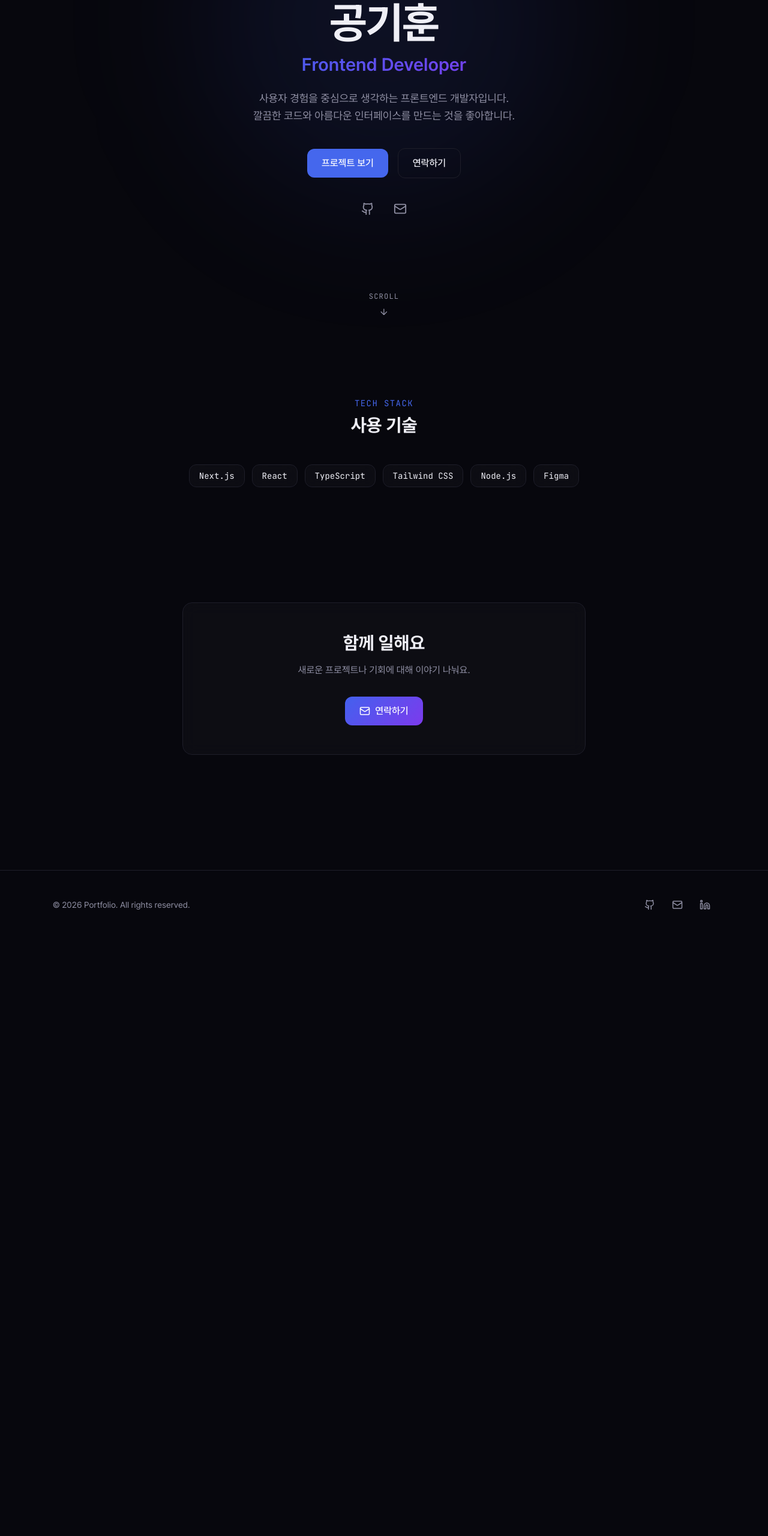
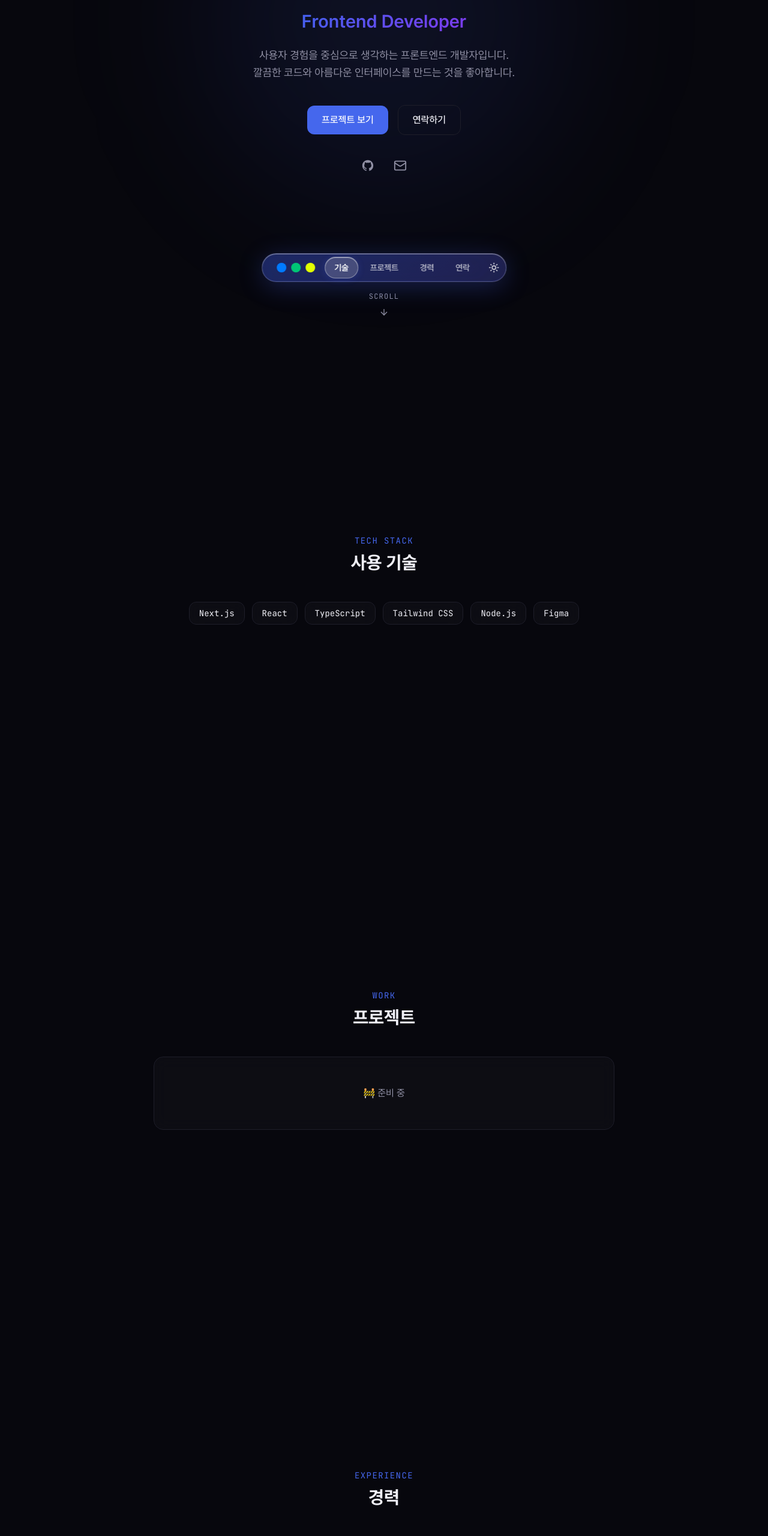
Before and after one commit to a1rhun/portFolio, a Next.js app: page / in a window 1280 px wide. Shown: the part 234-2794 px from the top of the page at 60% size. Before the commit the page ends 1799 px from the top, so only its background shows below. Built offline with nearby package versions, Linux system fonts and the light colour scheme.

Commit message:
feat: #2 홈 페이지를 싱글 페이지 스크롤 레이아웃으로 전환

```diff
--- a/app/page.tsx
+++ b/app/page.tsx
@@ -1,23 +1,35 @@
 "use client";
 
 import { motion } from "framer-motion";
-import { ArrowDown, Github, Mail } from "lucide-react";
-import Link from "next/link";
+import { ArrowDown, Mail } from "lucide-react";
+
+function GithubIcon({ size = 22 }: { size?: number }) {
+  return (
+    <svg width={size} height={size} viewBox="0 0 24 24" fill="currentColor" aria-hidden="true">
+      <path d="M12 2C6.477 2 2 6.484 2 12.017c0 4.425 2.865 8.18 6.839 9.504.5.092.682-.217.682-.483 0-.237-.008-.868-.013-1.703-2.782.605-3.369-1.343-3.369-1.343-.454-1.158-1.11-1.466-1.11-1.466-.908-.62.069-.608.069-.608 1.003.07 1.531 1.032 1.531 1.032.892 1.53 2.341 1.088 2.91.832.092-.647.35-1.088.636-1.338-2.22-.253-4.555-1.113-4.555-4.951 0-1.093.39-1.988 1.029-2.688-.103-.253-.446-1.272.098-2.65 0 0 .84-.27 2.75 1.026A9.564 9.564 0 0112 6.844c.85.004 1.705.115 2.504.337 1.909-1.296 2.747-1.027 2.747-1.027.546 1.379.202 2.398.1 2.651.64.7 1.028 1.595 1.028 2.688 0 3.848-2.339 4.695-4.566 4.943.359.309.678.92.678 1.855 0 1.338-.012 2.419-.012 2.747 0 .268.18.58.688.482A10.019 10.019 0 0022 12.017C22 6.484 17.522 2 12 2z" />
+    </svg>
+  );
+}
 
 const techStack = ["Next.js", "React", "TypeScript", "Tailwind CSS", "Node.js", "Figma"];
+
+function scrollTo(id: string) {
+  document.getElementById(id)?.scrollIntoView({ behavior: "smooth" });
+}
 
 export default function Home() {
   return (
     <div className="min-h-screen">
-      {/* Hero Section */}
-      <section className="relative flex flex-col items-center justify-center min-h-screen px-4 overflow-hidden">
-        {/* Background glow */}
-        <div className="absolute inset-0 pointer-events-none">
-          <div className="absolute top-1/3 left-1/2 -translate-x-1/2 -translate-y-1/2 w-[600px] h-[600px] rounded-full bg-accent/10 blur-[120px]" />
-          <div className="absolute top-1/2 left-1/3 w-[400px] h-[400px] rounded-full bg-accent2/8 blur-[100px]" />
-        </div>
+      {/* Fixed background glow — outside hero so overflow-hidden isn't needed */}
+      <div className="fixed inset-0 pointer-events-none z-0">
+        <div className="absolute top-1/3 left-1/2 -translate-x-1/2 -translate-y-1/2 w-[600px] h-[600px] rounded-full bg-accent/10 blur-[120px]" />
+        <div className="absolute top-1/2 left-1/3 w-[400px] h-[400px] rounded-full bg-accent2/8 blur-[100px]" />
+      </div>
 
-        <div className="relative z-10 max-w-3xl mx-auto text-center">
+      {/* ── Hero ──────────────────────────────────────────── */}
+      <section id="hero" className="relative flex flex-col min-h-screen px-4">
+        {/* Hero content */}
+        <div className="flex-1 flex flex-col items-center justify-center relative z-10 max-w-3xl mx-auto w-full text-center">
           <motion.p
             initial={{ opacity: 0, y: 16 }}
             animate={{ opacity: 1, y: 0 }}
@@ -62,18 +74,20 @@ export default function Home() {
             transition={{ duration: 0.5, delay: 0.4 }}
             className="flex items-center justify-center gap-4 flex-wrap"
           >
-            <Link
-              href="/projects"
+            <button
+              type="button"
+              onClick={() => scrollTo("projects")}
               className="px-6 py-3 rounded-lg bg-accent text-white font-medium hover:bg-accent/90 transition-all duration-200 hover:shadow-lg hover:shadow-accent/25"
             >
               프로젝트 보기
-            </Link>
-            <Link
-              href="/contact"
+            </button>
+            <button
+              type="button"
+              onClick={() => scrollTo("contact")}
               className="px-6 py-3 rounded-lg border border-border text-foreground font-medium hover:border-accent/50 hover:bg-accent/5 transition-all duration-200"
             >
               연락하기
-            </Link>
+            </button>
           </motion.div>
 
           <motion.div
@@ -83,13 +97,13 @@ export default function Home() {
             className="flex items-center justify-center gap-4 mt-8"
           >
             <a
-              href="https://github.com"
+              href="https://github.com/a1rhun"
               target="_blank"
               rel="noopener noreferrer"
               className="p-2 text-muted-foreground hover:text-accent transition-colors"
               aria-label="GitHub"
             >
-              <Github size={22} />
+              <GithubIcon size={22} />
             </a>
             <a
               href="mailto:hello@example.com"
@@ -101,12 +115,15 @@ export default function Home() {
           </motion.div>
         </div>
 
+        {/* sentinel — GlobalNav(layout.tsx)이 이 위치를 추적해 nav를 자연스럽게 배치 */}
+        <div id="nav-sentinel" aria-hidden="true" className="h-16" />
+
         {/* Scroll indicator */}
         <motion.div
           initial={{ opacity: 0 }}
           animate={{ opacity: 1 }}
           transition={{ delay: 1, duration: 0.5 }}
-          className="absolute bottom-10 left-1/2 -translate-x-1/2 flex flex-col items-center gap-2 text-muted-foreground"
+          className="flex flex-col items-center gap-2 text-muted-foreground pb-10 relative z-10"
         >
           <span className="text-xs font-mono tracking-widest uppercase">Scroll</span>
           <motion.div
@@ -118,9 +135,9 @@ export default function Home() {
         </motion.div>
       </section>
 
-      {/* Tech Stack Section */}
-      <section className="py-24 px-4">
-        <div className="max-w-3xl mx-auto">
+      {/* ── Skills ────────────────────────────────────────── */}
+      <section id="skills" className="py-24 px-4 min-h-screen flex items-center relative z-10">
+        <div className="max-w-3xl mx-auto w-full">
           <motion.div
             initial={{ opacity: 0, y: 24 }}
             whileInView={{ opacity: 1, y: 0 }}
@@ -151,24 +168,62 @@ export default function Home() {
         </div>
       </section>
 
-      {/* CTA Section */}
-      <section className="py-24 px-4">
+      {/* ── Projects ──────────────────────────────────────── */}
+      <section id="projects" className="py-24 px-4 min-h-screen flex items-center relative z-10">
+        <div className="max-w-3xl mx-auto w-full">
+          <motion.div
+            initial={{ opacity: 0, y: 24 }}
+            whileInView={{ opacity: 1, y: 0 }}
+            viewport={{ once: true }}
+            transition={{ duration: 0.5 }}
+            className="text-center mb-12"
+          >
+            <p className="font-mono text-accent text-sm tracking-widest uppercase mb-2">Work</p>
+            <h2 className="text-3xl font-bold">프로젝트</h2>
+          </motion.div>
+          {/* TODO: 이슈 #5에서 구현 */}
+          <div className="glass rounded-2xl p-12 text-center text-muted-foreground">🚧 준비 중</div>
+        </div>
+      </section>
+
+      {/* ── Activities ────────────────────────────────────── */}
+      <section id="activities" className="py-24 px-4 min-h-screen flex items-center relative z-10">
+        <div className="max-w-3xl mx-auto w-full">
+          <motion.div
+            initial={{ opacity: 0, y: 24 }}
+            whileInView={{ opacity: 1, y: 0 }}
+            viewport={{ once: true }}
+            transition={{ duration: 0.5 }}
+            className="text-center mb-12"
+          >
+            <p className="font-mono text-accent text-sm tracking-widest uppercase mb-2">
+              Experience
+            </p>
+            <h2 className="text-3xl font-bold">경력</h2>
+          </motion.div>
+          {/* TODO: 이슈 #6에서 구현 */}
+          <div className="glass rounded-2xl p-12 text-center text-muted-foreground">🚧 준비 중</div>
+        </div>
+      </section>
+
+      {/* ── Contact ───────────────────────────────────────── */}
+      <section id="contact" className="py-24 px-4 min-h-screen flex items-center relative z-10">
         <motion.div
           initial={{ opacity: 0, y: 24 }}
           whileInView={{ opacity: 1, y: 0 }}
           viewport={{ once: true }}
           transition={{ duration: 0.5 }}
-          className="max-w-2xl mx-auto text-center glass rounded-2xl p-12"
+          className="max-w-2xl mx-auto w-full text-center glass rounded-2xl p-12"
         >
           <h2 className="text-3xl font-bold mb-4">함께 일해요</h2>
           <p className="text-muted-foreground mb-8">새로운 프로젝트나 기회에 대해 이야기 나눠요.</p>
-          <Link
-            href="/contact"
+          <a
+            href="mailto:hello@example.com"
             className="inline-flex items-center gap-2 px-6 py-3 rounded-lg bg-gradient-accent text-white font-medium hover:opacity-90 transition-opacity"
           >
             <Mail size={18} />
             연락하기
-          </Link>
+          </a>
         </motion.div>
       </section>
     </div>
```
Also changed, not shown: 1 other file (tests, documents, lock files or other folders).
